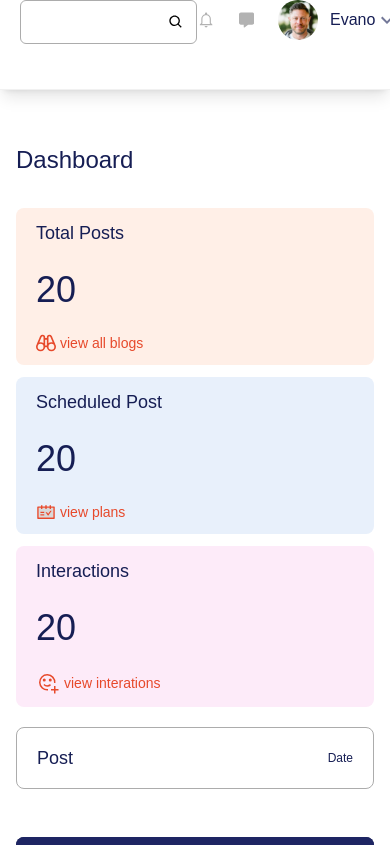
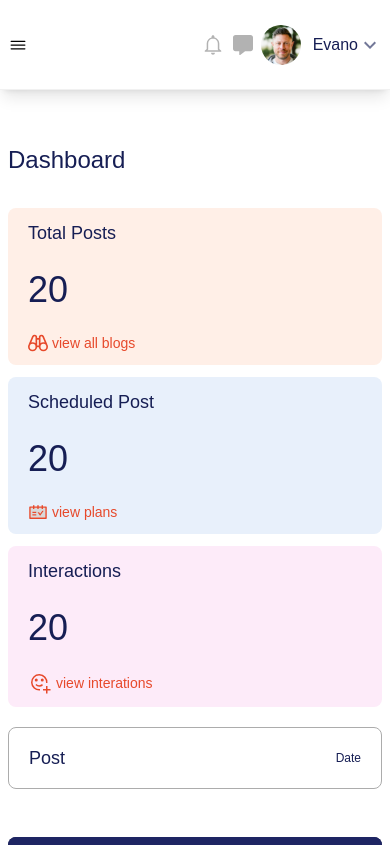
Before and after one commit to AChris-T/ghostryt, a Next.js app: page /dashboard in a window 390 px wide. Shown: the top 845 px of the page. Built offline with nearby package versions, Linux system fonts and the light colour scheme.

Commit message:
made some adjustment on the dashboard page

```diff
--- a/src/app/(dashboard)/dashboard/page.jsx
+++ b/src/app/(dashboard)/dashboard/page.jsx
@@ -8,7 +8,7 @@ import { AiTwotoneSchedule } from 'react-icons/ai';
 
 export default function page() {
   return (
-    <div className="flex flex-col justify-between gap-8 px-4 py-8 text-black bg-white shadow-lg rounde-lg poppins lg:px-6">
+    <div className="flex flex-col justify-between gap-8 px-2 py-8 text-black bg-white shadow-lg md:px-4 rounde-lg poppins lg:px-6">
       <h3 className="text-[#161E54] text-2xl font-medium">Dashboard</h3>
       <div className="flex flex-col justify-between md:flex-row gap-7">
         <div className="basis-2/3">
--- a/src/app/(dashboard)/layout.js
+++ b/src/app/(dashboard)/layout.js
@@ -11,7 +11,7 @@ export default function DashboardLayout({ children }) {
             <Sidebar />
           </div>
           <div className="bg-white lg:ml-[280px] ml-[0px] w-full ">
-            <div className=" h-[90px] mb-[22px] border-b-[1px]  shadow-lg border-[#F1F1F1] flex w-full px-5 items-center">
+            <div className=" h-[90px] mb-[22px] border-b-[1px]  shadow-lg border-[#F1F1F1] flex px-2 w-full md:px-5 items-center">
               <PageHeader />
             </div>
             {children}
--- a/src/constant/PageHeader.jsx
+++ b/src/constant/PageHeader.jsx
@@ -5,15 +5,19 @@ import { IoMdNotificationsOutline } from 'react-icons/io';
 import { FaMessage } from 'react-icons/fa6';
 import { MdOutlineKeyboardArrowDown } from 'react-icons/md';
 import Image from 'next/image';
+import { IoIosMenu } from 'react-icons/io';
 
 export default function PageHeader() {
   return (
-    <div className="flex poppins  flex-row h-[90px] w-full justify-between  md:px-0 md:items-center ">
-      <div className="border-[1px] rounded-md  px-3 justify-between pr-3 w-[243px] h-[44px] flex items-center">
+    <div className="flex poppins  flex-row h-[90px] w-full justify-between  md:px-0 items-center ">
+      <div className="border-[1px] rounded-md  px-3  justify-between pr-3 w-[243px] h-[44px] hidden md:flex items-center">
         <input className="h-full w-[90%] focus:outline-none px-2" />
         <BiSearch className="cursor-pointer" />
       </div>
-      <div className="flex gap-6  w-[230px] h-[40px] items-center md:px-4 justify-center rounded-lg">
+      <div className="flex md:hidden text-[20px]">
+        <IoIosMenu />
+      </div>
+      <div className="flex md:gap-6 gap-2  w-[230px] h-[40px] items-center md:px-4 justify-end rounded-lg">
         <IoMdNotificationsOutline className="w-[24px] h-[24px] text-[#B2B2B2]" />
         <FaMessage className="w-[20px] h-[20px] text-[#B2B2B2]" />
         <div className="flex items-center justify-between cursor-pointer">
```
